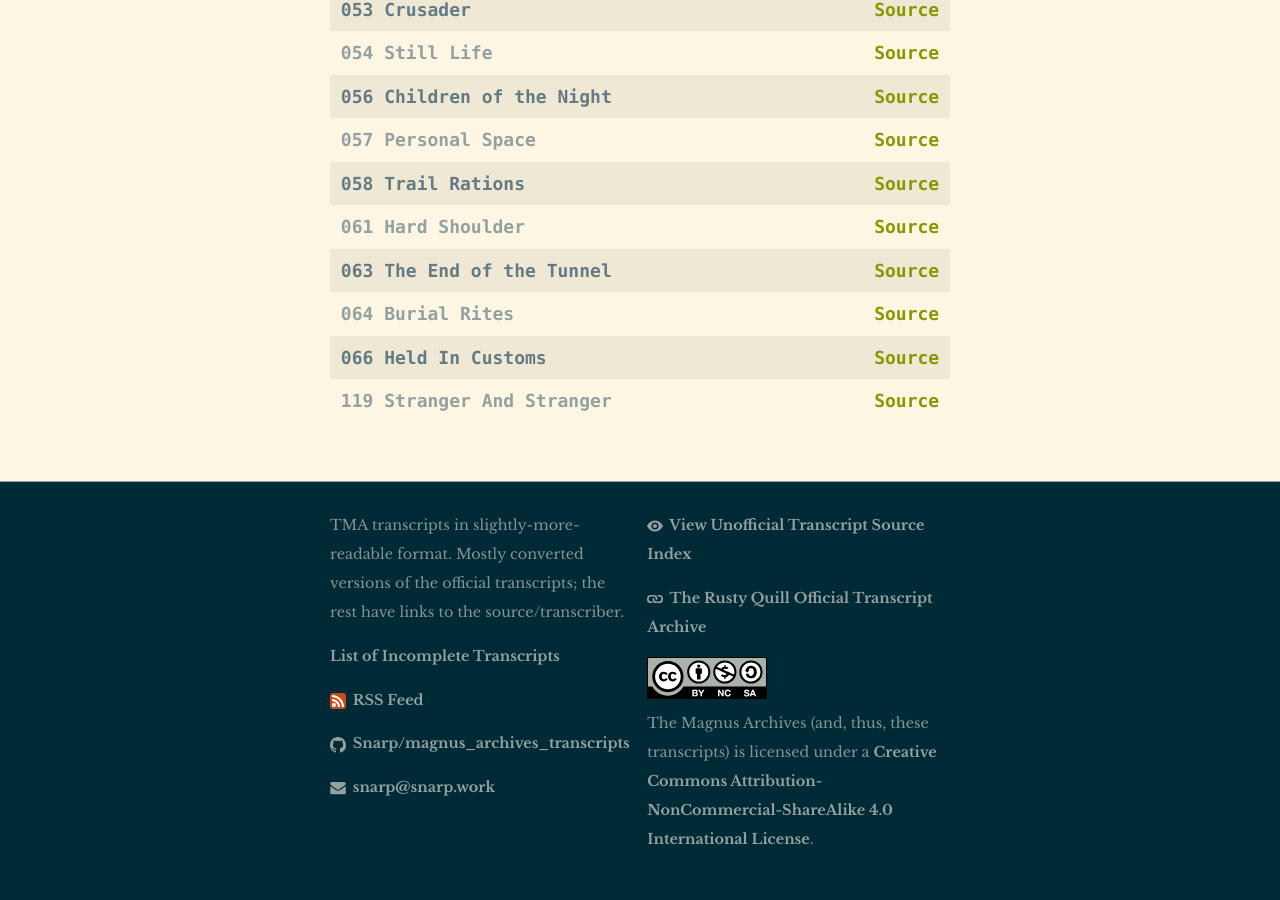
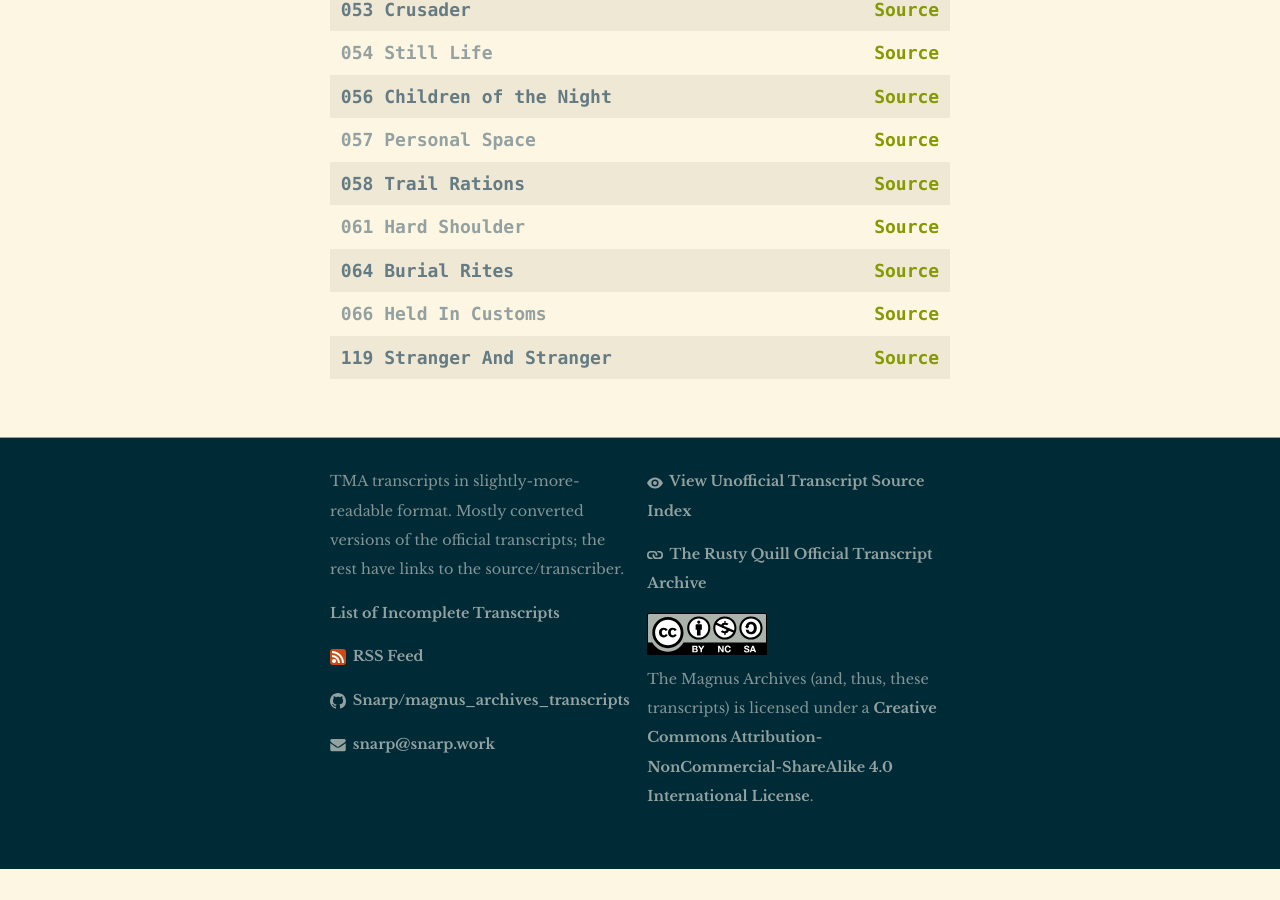
Before and after one commit to Snarp/magnus_archives_transcripts, a Jekyll site: the page built from sources.html, in a window 1280 px wide and 900 px high, scrolled down 2644 px. Built offline with Jekyll 4.4.1, drawn with Linux system fonts in a browser that asks for light colours; some web fonts are replaced; after the commit the page ends 3513 px from its top, so only the background shows below that.

Commit message:
[Savescum auto-commit.]

```diff
--- a/_data/sources.yml
+++ b/_data/sources.yml
@@ -148,9 +148,6 @@
   - number: '061'
     title: Hard Shoulder
     url: https://www.youtube.com/watch?v=FYA_7TV_65w
-  - number: '063'
-    title: The End of the Tunnel
-    url: https://www.youtube.com/watch?v=IxjEvWhc3sY
   - number: '064'
     title: Burial Rites
     url: https://www.youtube.com/watch?v=bt81yVfaRmA
```
